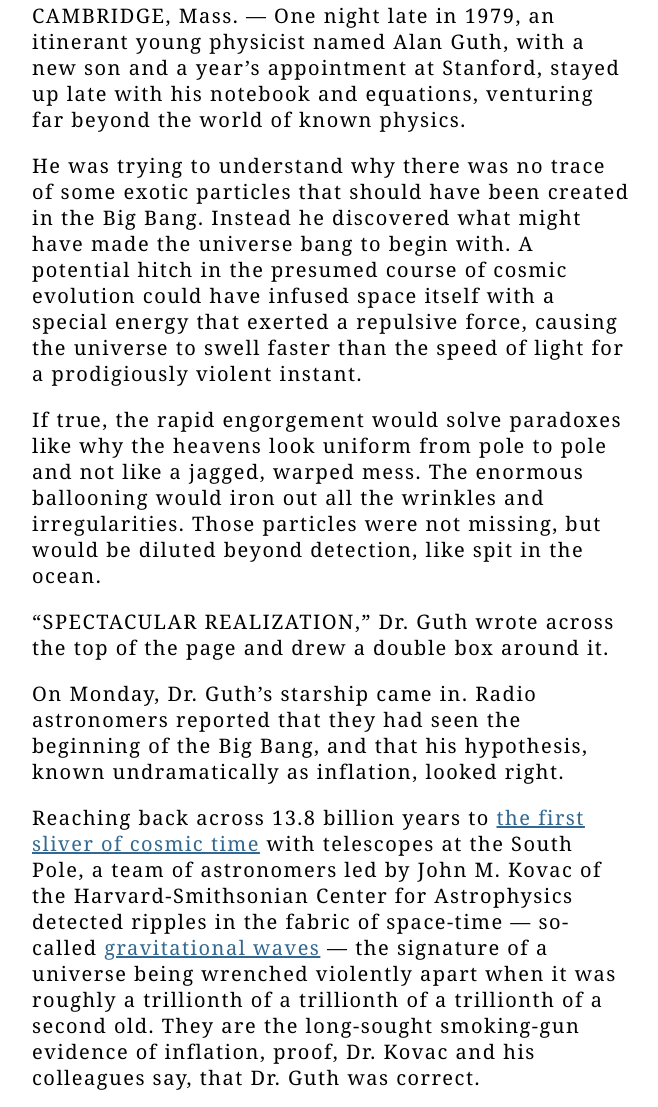
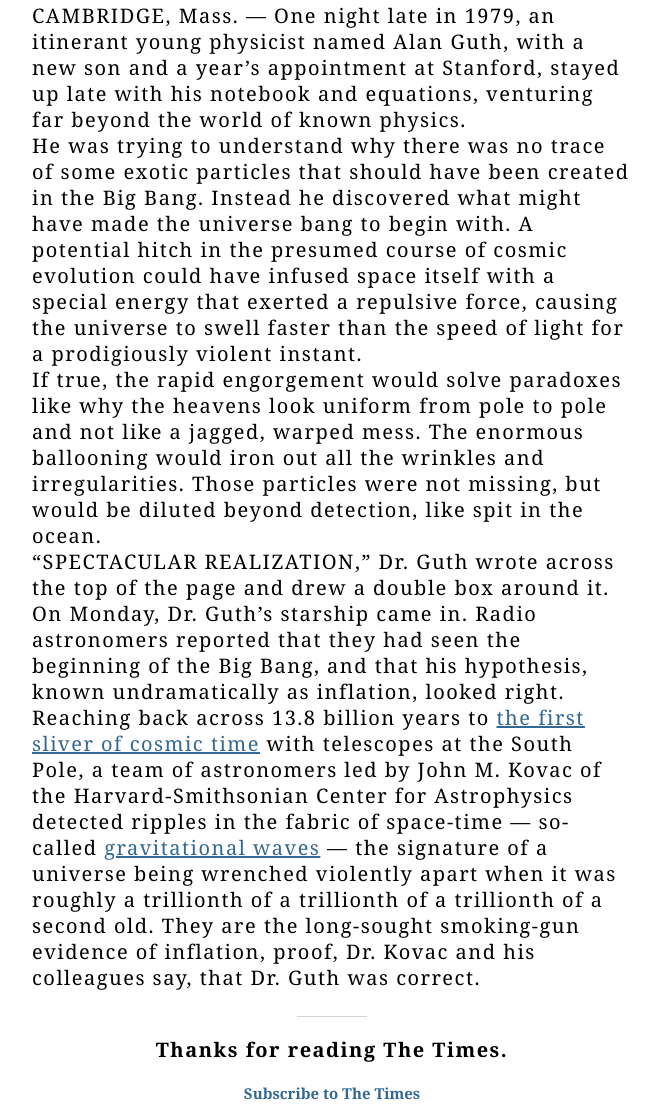
Before and after one commit to MkrtichSargsyan/ny-times-clone, a website: page index.html in a window 1280 px wide. Shown: the part 987-2094 px from the top of the page, without its empty margins (308-966 px from the left). Drawn offline with Linux system fonts and the light colour scheme; a small style sheet from the web is missing.

Commit message:
added some final toches

```diff
--- a/styles/app.css
+++ b/styles/app.css
@@ -11,7 +11,7 @@
 }
 
 ul {
-  list-style: none;
+  list-style-type: none;
 }
 
 /******************************* --GLOBAL-- ************************ */
@@ -27,7 +27,7 @@
 body {
   background-color: #fff;
   font-size: 14px;
-  font-family: nyt-imperial, georgia, 'times new roman', times, serif;
+  font-family: nyt-imperial, georgia, "times new roman", times, serif;
   line-height: 1.4;
   color: #000;
 }
@@ -255,12 +255,6 @@
 .paragraph-1 .paragraph-1-container > div > p {
   width: 600px;
   margin: 0 auto;
-  color: black;
-  font-size: 20px;
-  line-height: 1.3;
-  margin-bottom: 20px;
-  font-weight: 500;
-  letter-spacing: 1.5px;
 }
 
 .paragraph-1 {
```
